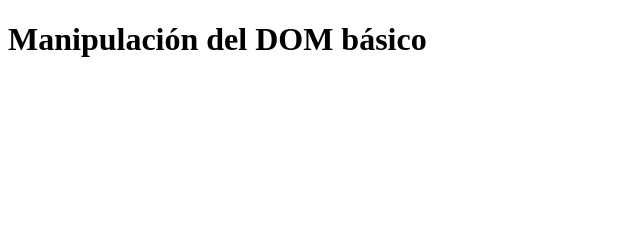
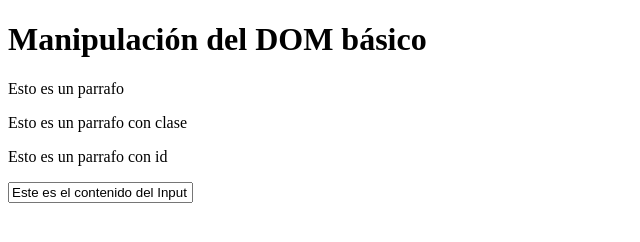
Before and after one commit to twiick/CursoPracticoDeJavaScript, a plain HTML site: page index.html in a window 1280 px wide. Shown: the whole page, without its empty margins (0-640 px from the left). Drawn offline with Linux system fonts and the light colour scheme.

Commit message:
Se incluye en el código las instrucciones para llamar elementos html del archivo index.html desde el archivo script.js

```diff
--- a/index.html
+++ b/index.html
@@ -7,6 +7,10 @@
 </head>
 <body>
     <h1>Manipulación del DOM básico</h1>
+    <p>Esto es un parrafo</p>
+    <p class="parrafito">Esto es un parrafo con clase</p>
+    <p id="pid">Esto es un parrafo con id</p>
+    <input type="text" placeholder="Escribe algo aquí">
     <script src="./script.js"></script>
 </body>
 </html>
--- a/script.js
+++ b/script.js
@@ -1 +1,16 @@
-console.log("Hello, world!");
+// console.log("Hello, world!");
+var titulo=document.querySelector("h1");
+var parrafo=document.querySelector("p");
+var parrafito=document.querySelector(".parrafito");
+var parrafoid=document.getElementById("pid");
+var input=document.querySelector("input");
+
+input.value="Este es el contenido del Input";
+
+console.log({
+    titulo,
+    parrafo,
+    parrafito,
+    parrafoid,
+    input
+});
```
